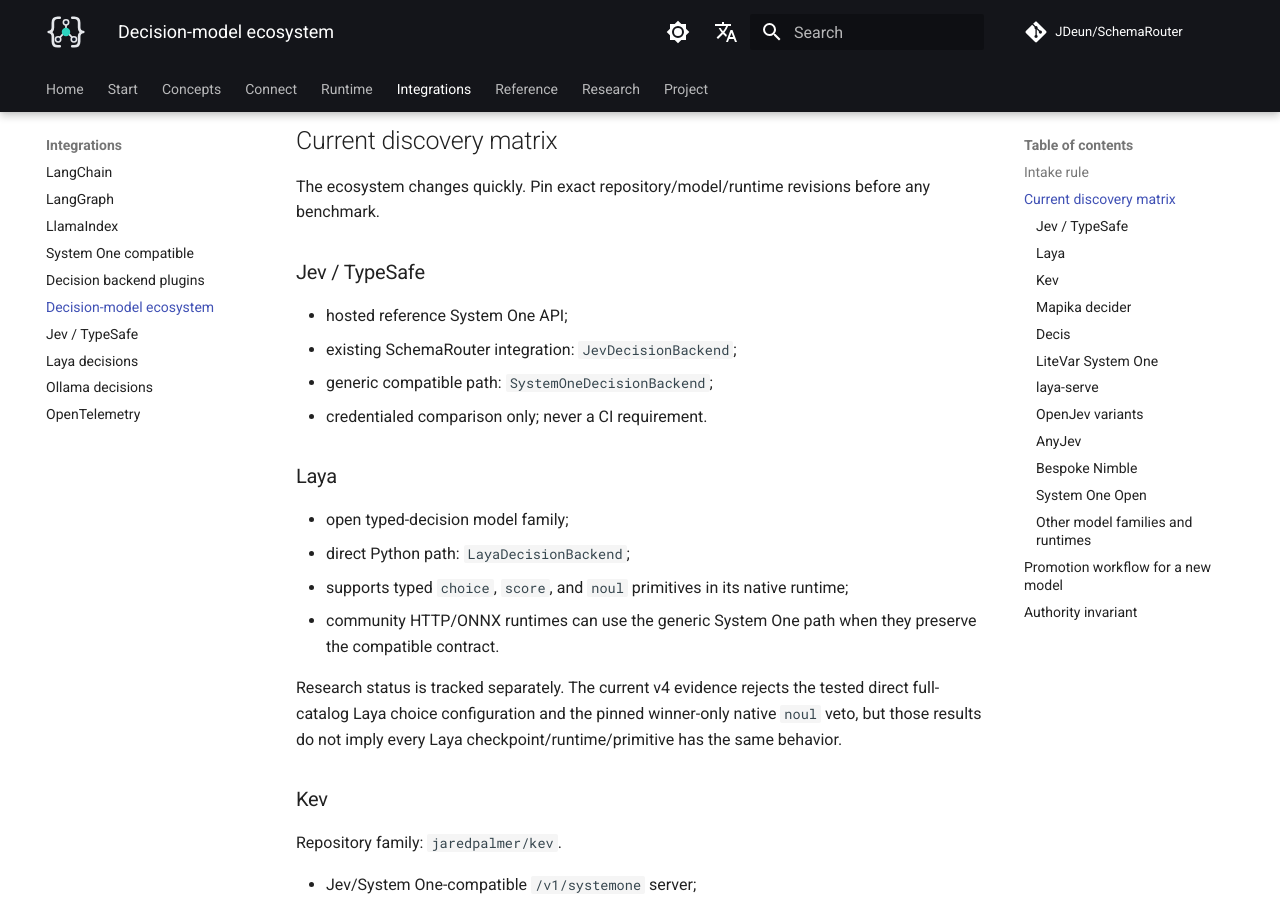
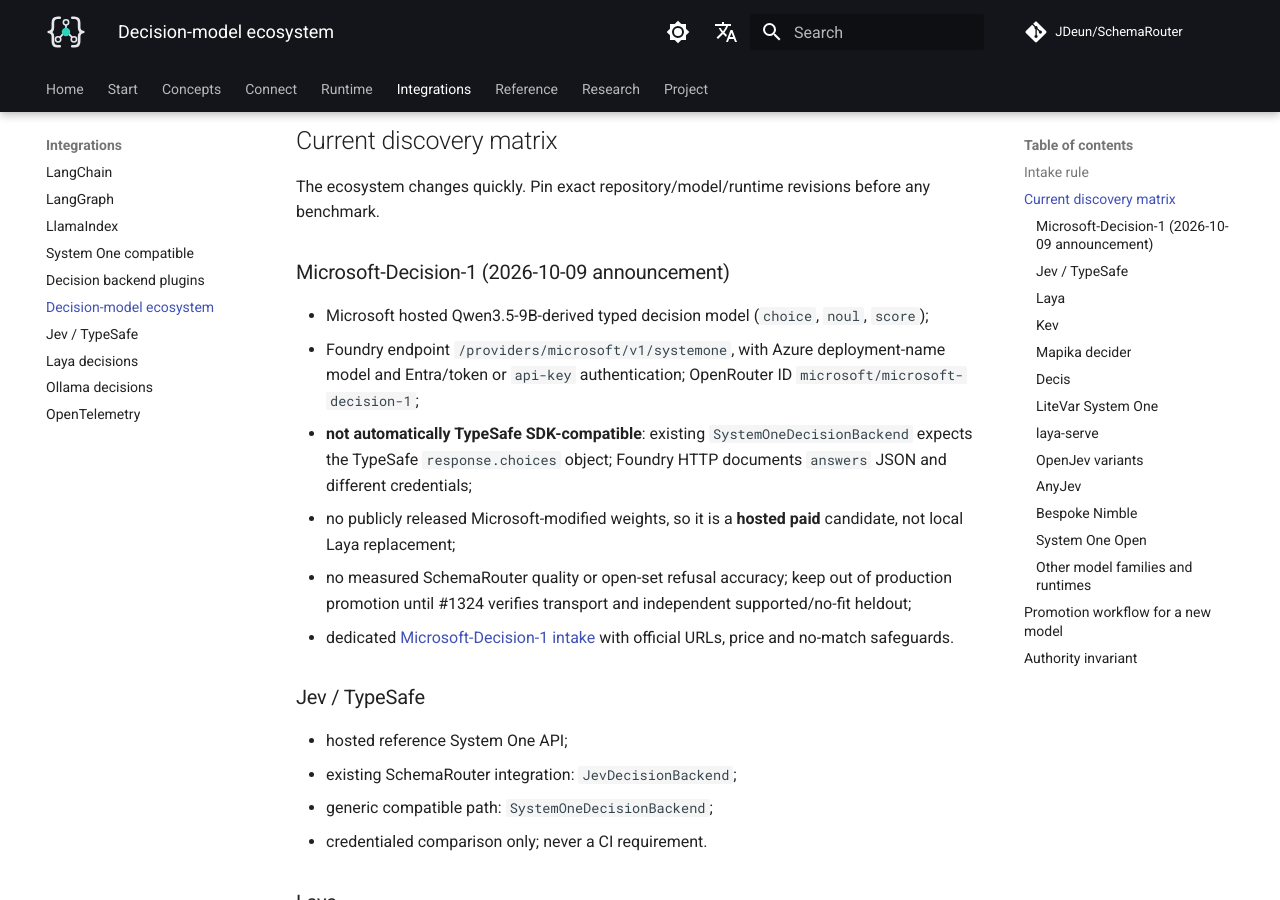
Before and after one commit to JDeun/SchemaRouter, an MkDocs documentation site: the page built from docs/integrations/decision-model-ecosystem.md, in a window 1280 px wide and 900 px high, scrolled down 973 px. Built offline with MkDocs 1.6.1 and Material for MkDocs 9.7.7, drawn with Linux system fonts in a browser that asks for light colours; comment, search, counter and statistics services are not loaded.

Commit message:
docs(#1324): crosslink Microsoft model intake in EN/KO decision ecosystem

```diff
--- a/docs/integrations/decision-model-ecosystem.md
+++ b/docs/integrations/decision-model-ecosystem.md
@@ -28,6 +28,15 @@
 ## Current discovery matrix
 
 The ecosystem changes quickly. Pin exact repository/model/runtime revisions before any benchmark.
+
+### Microsoft-Decision-1 (2026-10-09 announcement)
+
+- Microsoft hosted Qwen3.5-9B-derived typed decision model (`choice`, `noul`, `score`);
+- Foundry endpoint `/providers/microsoft/v1/systemone`, with Azure deployment-name model and Entra/token or `api-key` authentication; OpenRouter ID `microsoft/microsoft-decision-1`;
+- **not automatically TypeSafe SDK-compatible**: existing `SystemOneDecisionBackend` expects the TypeSafe `response.choices` object; Foundry HTTP documents `answers` JSON and different credentials;
+- no publicly released Microsoft-modified weights, so it is a **hosted paid** candidate, not local Laya replacement;
+- no measured SchemaRouter quality or open-set refusal accuracy; keep out of production promotion until #1324 verifies transport and independent supported/no-fit heldout;
+- dedicated [Microsoft-Decision-1 intake](microsoft-decision-1.md) with official URLs, price and no-match safeguards.
 
 ### Jev / TypeSafe
 
```
